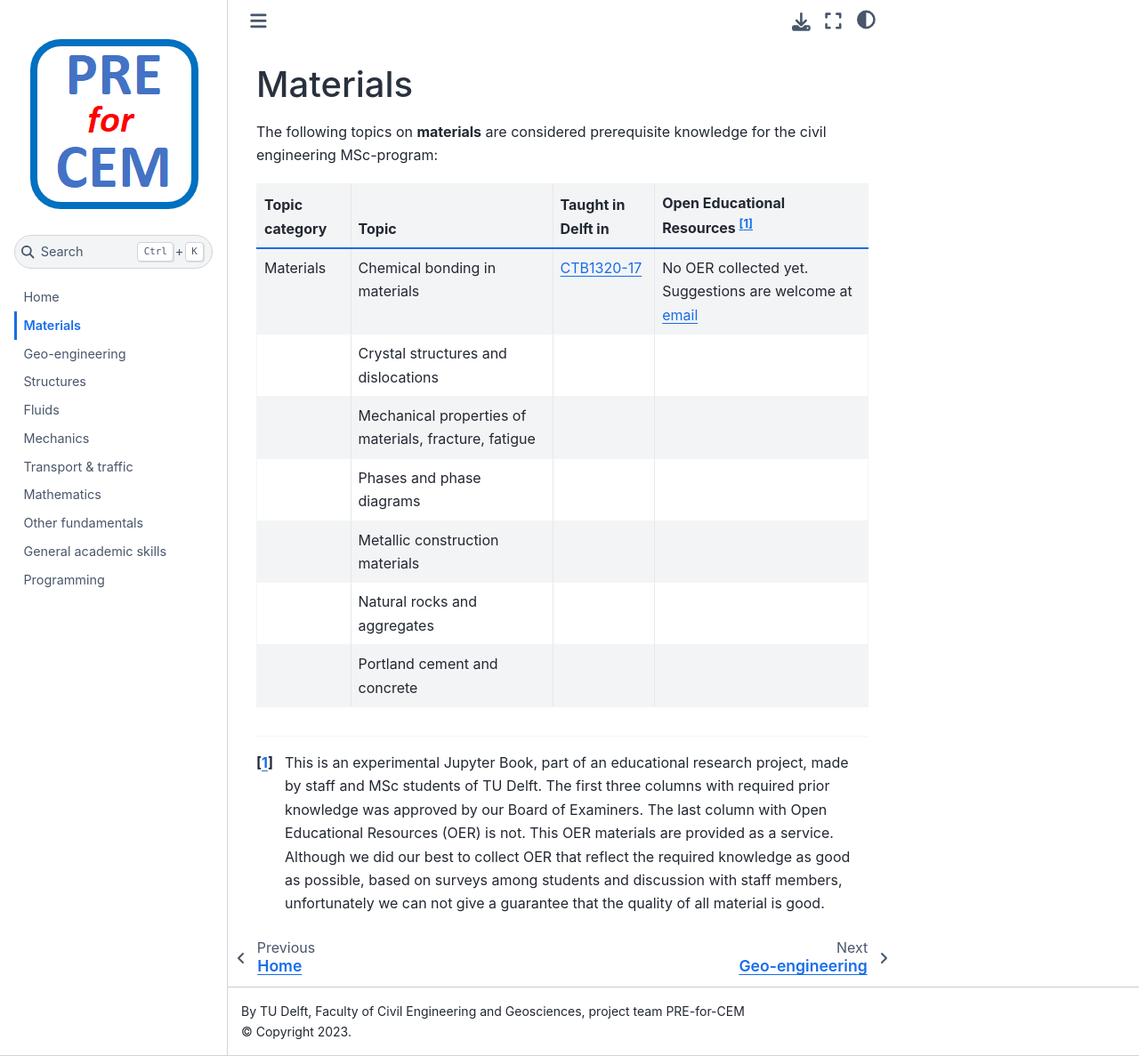
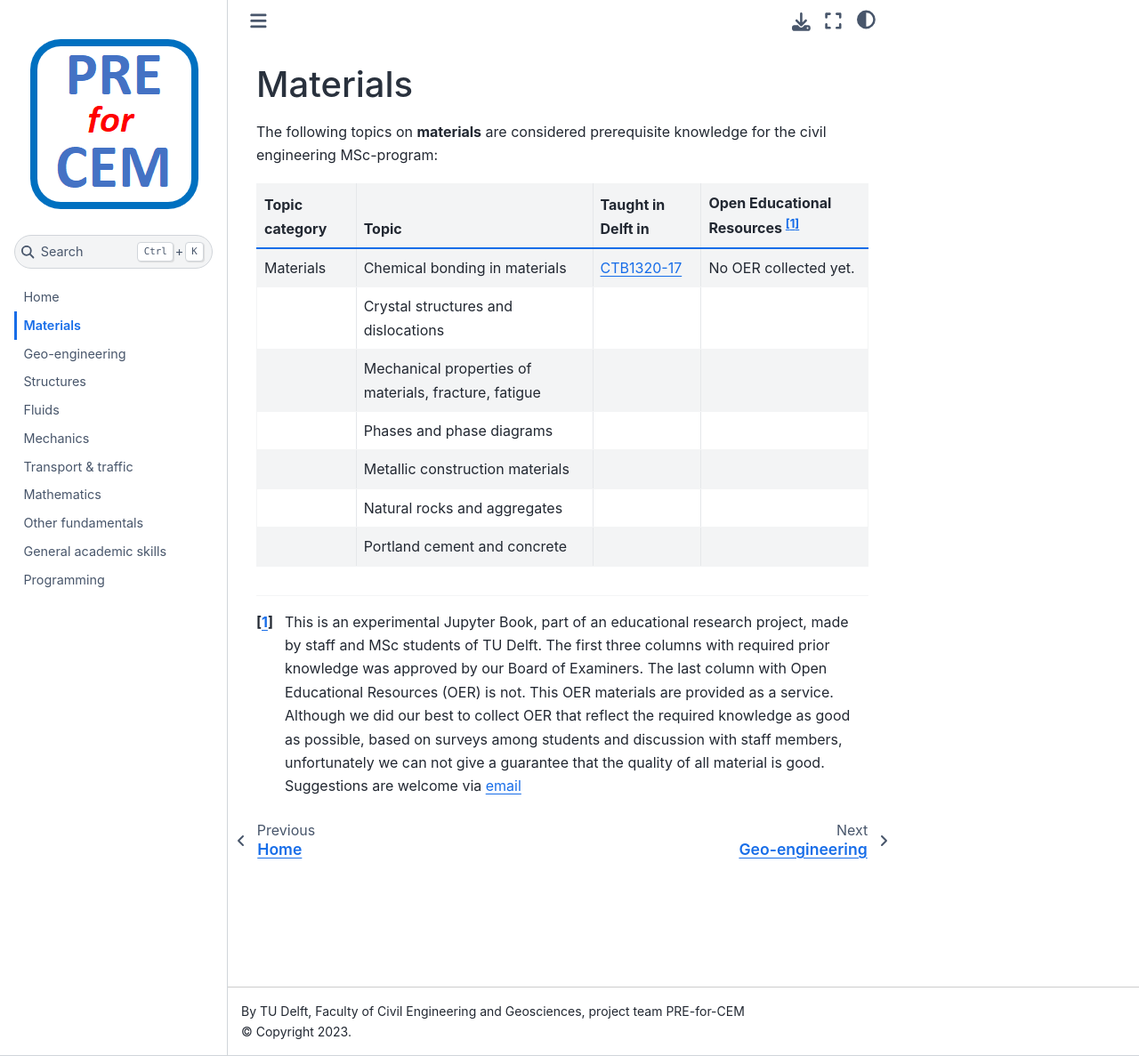
Before and after one commit to TUDelft-CITG/pre-for-cem, a Jupyter Book: the page built from book/contents/materials.md, in a window 1280 px wide and 1187 px high. Shown: the whole window at 89% size. Built offline with Jupyter Book 1.0.4 settings and Sphinx 7.4.7 and the Sphinx Book theme 1.1.4, drawn with Linux system fonts in a browser that asks for light colours.

Commit message:
Update materials.md

```diff
--- a/book/contents/materials.md
+++ b/book/contents/materials.md
@@ -4,7 +4,7 @@
 
 |Topic category|Topic   |Taught in Delft in  | Open Educational Resources [^1] |
 |:------|:--------|:------------------|:---------------------------|
-| Materials      | Chemical bonding in materials                                                                                                                            | [CTB1320-17](https://studiegids.tudelft.nl/a101_displayCourse.do?course_id=61974) | No OER collected yet. Suggestions are welcome at [email](mailto:h.r.schipper@tudelft.nl?subject=pre-for-cem-geo-engineering)
+| Materials      | Chemical bonding in materials                                                                                                                            | [CTB1320-17](https://studiegids.tudelft.nl/a101_displayCourse.do?course_id=61974) | No OER collected yet.
 |                      | Crystal structures and dislocations                                                                                                                                        |                                 |
 |                      | Mechanical properties of materials, fracture, fatigue                                                                                                                                        |                                 |
 |                      | Phases and phase diagrams                                                                                                                                       |                                 |
@@ -12,4 +12,4 @@
 |                      | Natural rocks and aggregates                                                                                                                                        |                                 |
 |                      | Portland cement and concrete                                                                                                                                        |                                 |     |
 
-[^1]: This is an experimental Jupyter Book, part of an educational research project, made by staff and MSc students of TU Delft. The first three columns with required prior knowledge was approved by our Board of Examiners. The last column with Open Educational Resources (OER) is not. This OER materials are provided as a service. Although we did our best to collect OER that reflect the required knowledge as good as possible, based on surveys among students and discussion with staff members, unfortunately we can not give a guarantee that the quality of all material is good.
+[^1]: This is an experimental Jupyter Book, part of an educational research project, made by staff and MSc students of TU Delft. The first three columns with required prior knowledge was approved by our Board of Examiners. The last column with Open Educational Resources (OER) is not. This OER materials are provided as a service. Although we did our best to collect OER that reflect the required knowledge as good as possible, based on surveys among students and discussion with staff members, unfortunately we can not give a guarantee that the quality of all material is good. Suggestions are welcome via [email](mailto:h.r.schipper@tudelft.nl?subject=pre-for-cem-geo-suggestions)
```
